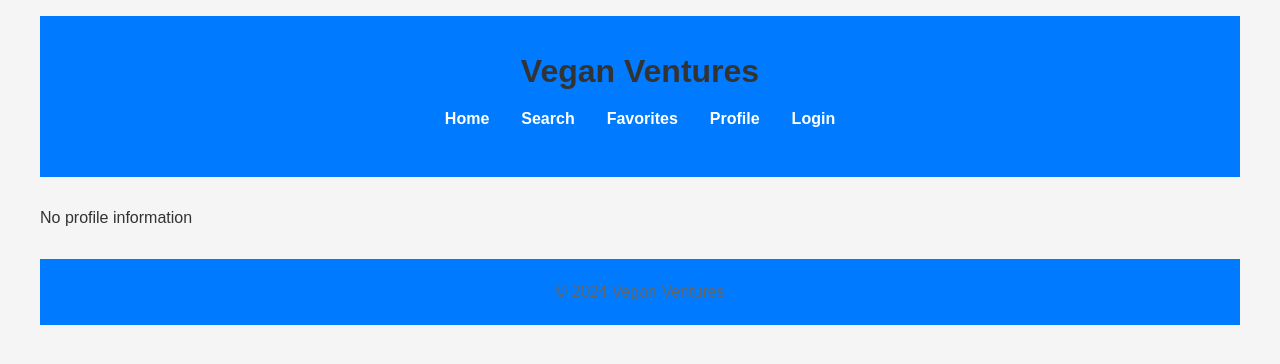
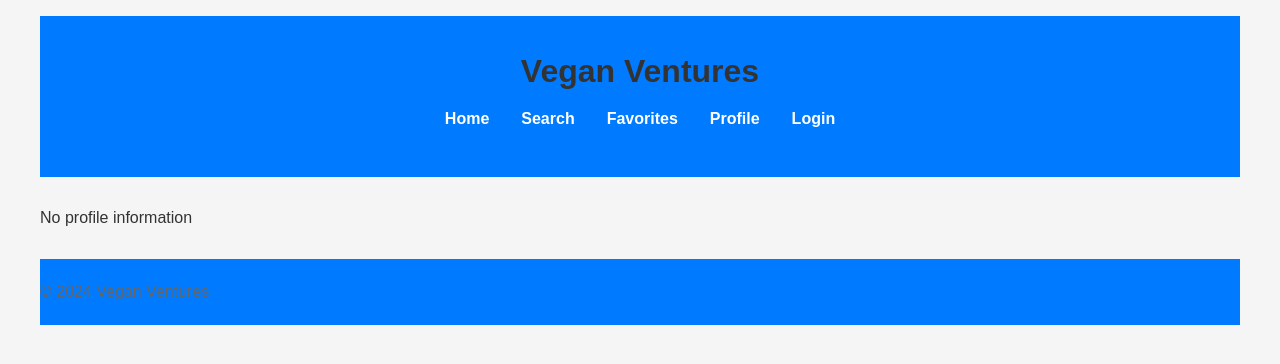
Before and after one commit to Nmsviper93/VeganVentures-Frontend, a React (Create React App) app in the folder Frontend/: page /profile in a window 1280 px wide. Shown: the top 364 px of the page. Built offline with nearby package versions, Linux system fonts and the light colour scheme; no server answers.

Commit message:
Update ProfilePage.css

```diff
--- a/Frontend/src/styles/ProfilePage.css
+++ b/Frontend/src/styles/ProfilePage.css
@@ -12,8 +12,12 @@ h1 {
     color: #333;
 }
 
+.placeholder {
+    align-items: center;
+}
+
 p {
     color: #666;
-    text-align: center;
+    text-align: left;
     margin: 0.5em 0;
 }
```
